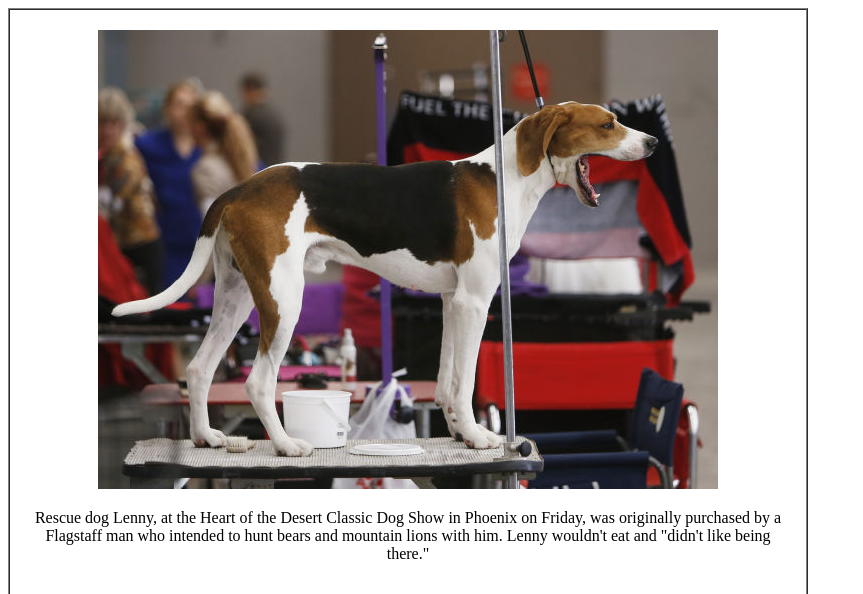
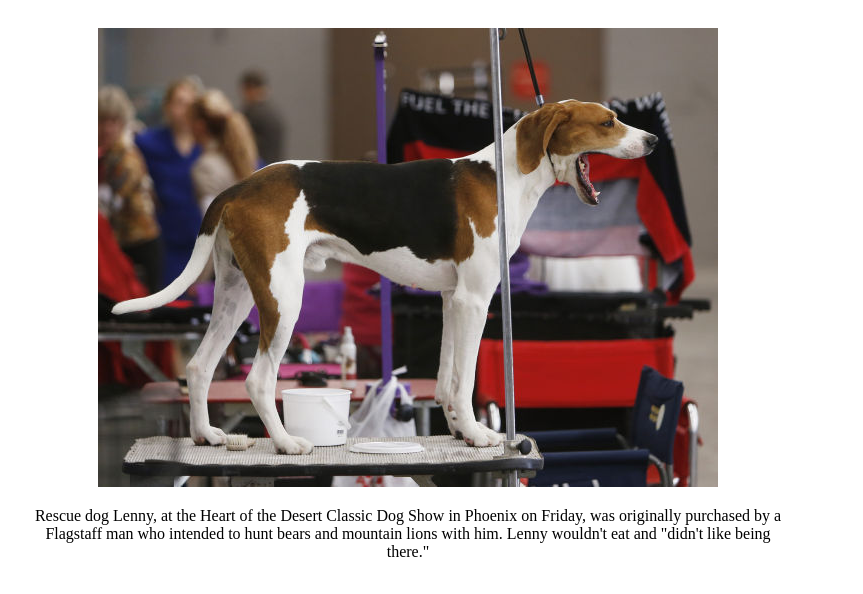
Before and after one commit to madisonbeveridge/madisonbeveridge.github.io, a plain HTML site: page errors2.html in a window 1280 px wide. Shown: the top 594 px of the page, without its empty margins (0-863 px from the left). Drawn offline with Linux system fonts and the light colour scheme.

Commit message:
Update errors2.html

```diff
--- a/errors2.html
+++ b/errors2.html
@@ -4,7 +4,7 @@
     <title>Rescue Dog Lenny</title>
   </head>
   <body>
-    <table border="1" cellspacing="0" cellpadding="20" width="800">
+    <table cellspacing="0" cellpadding="20" width="800">
       <tr>
         <td colspan="2">
           <center>
```
